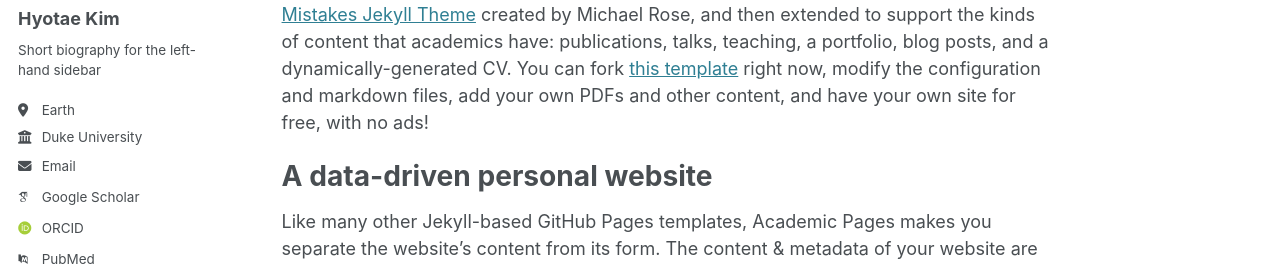
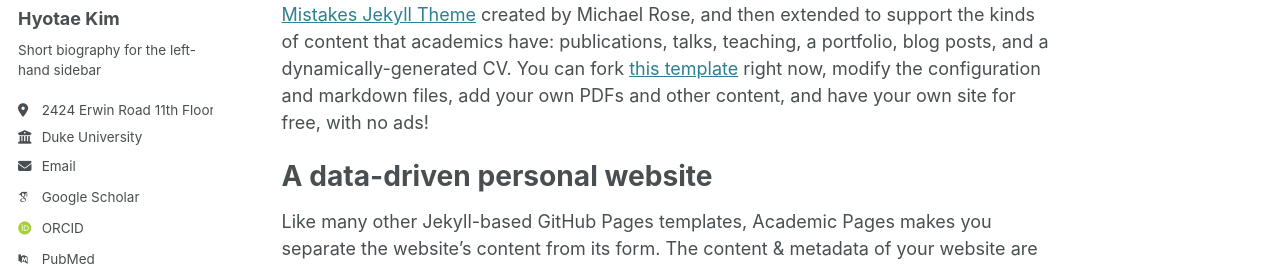
Before and after one commit to HyotaeKim/HyotaeKim.github.io, a Jekyll site: the page built from _pages/about.md, in a window 1280 px wide. Shown: the part 283-549 px from the top of the page. Built offline with Jekyll 4.4.1, drawn with Linux system fonts in a browser that asks for light colours; some web fonts are replaced.

Commit message:
Update _config.yml

```diff
--- a/_config.yml
+++ b/_config.yml
@@ -25,7 +25,7 @@ author:
   name             : "Hyotae Kim"
   pronouns         : # example: "she/her"
   bio              : "Short biography for the left-hand sidebar"
-  location         : "Earth"
+  location         : "2424 Erwin Road 11th Floor, 11087 Hock Plaza, Durham, NC 27705"
   employer         : "Duke University"
   uri              : # URL
   email            : "hyotae.kim@duke.edu"
```
